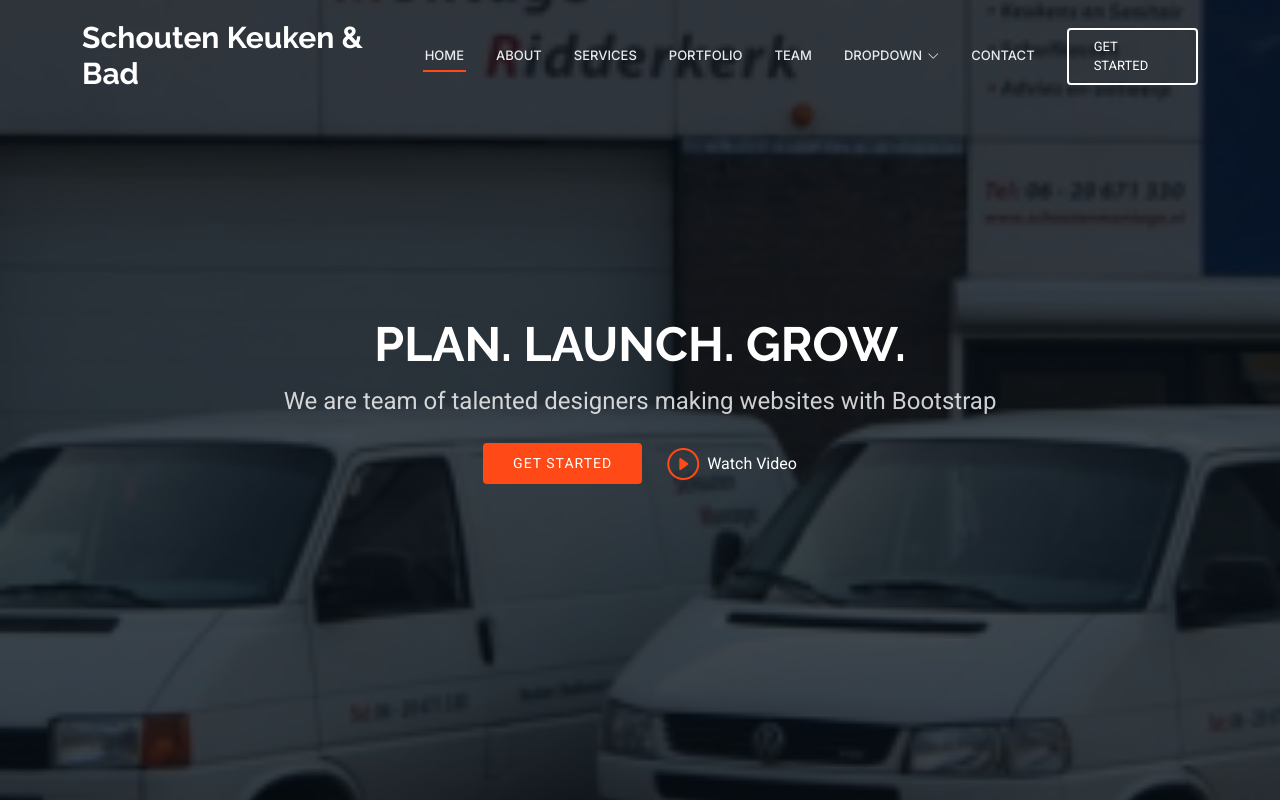
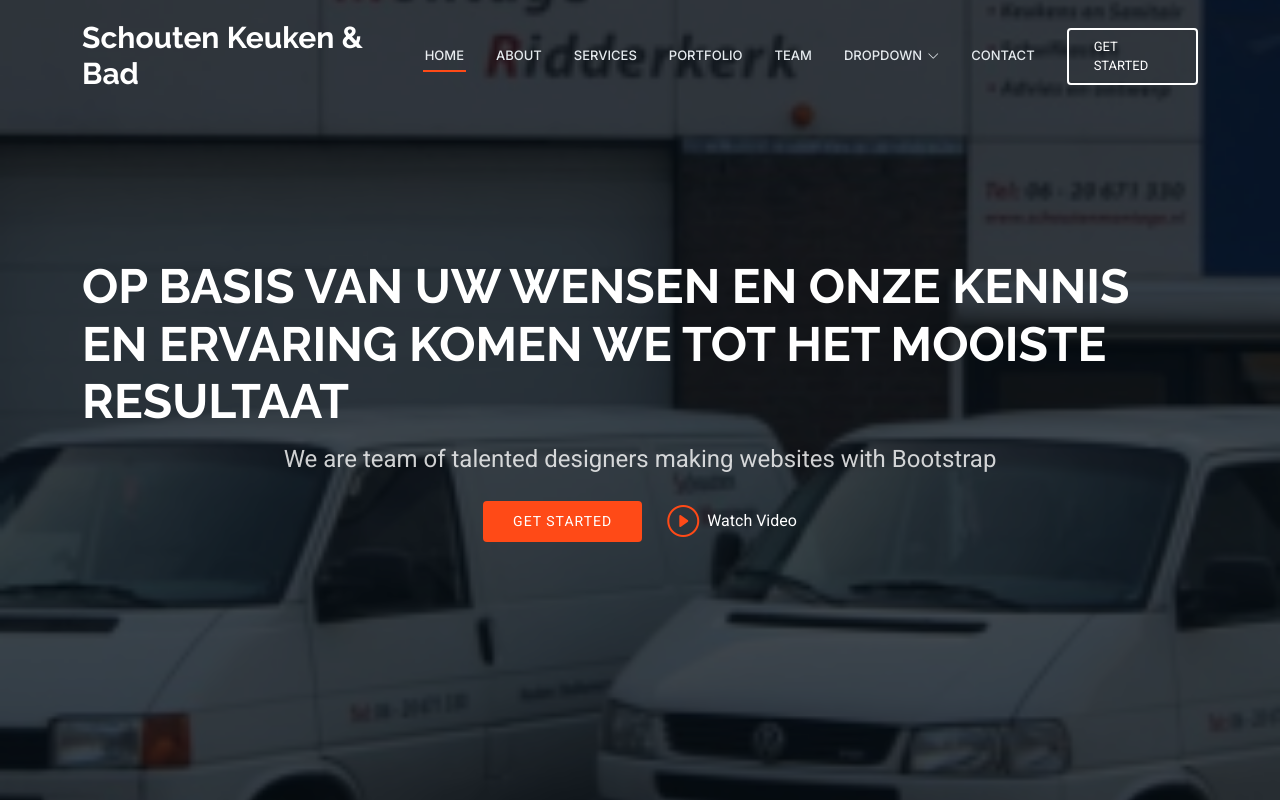
Before and after one commit to Ejejhfa/Schouten, a plain HTML site: page index.html in a window 1280 px wide. Shown: the top 800 px of the page. Drawn offline with Linux system fonts and the light colour scheme.

Commit message:
Update index.html

```diff
--- a/index.html
+++ b/index.html
@@ -89,7 +89,7 @@
       <img src="assets/img/logo-schouten.png" alt="" data-aos="fade-in">
 
       <div class="container d-flex flex-column align-items-center">
-        <h2 data-aos="fade-up" data-aos-delay="100">PLAN. LAUNCH. GROW.</h2>
+        <h2 data-aos="fade-up" data-aos-delay="100">Op basis van uw wensen en onze kennis en ervaring komen we tot het mooiste resultaat</h2>
         <p data-aos="fade-up" data-aos-delay="200">We are team of talented designers making websites with Bootstrap</p>
         <div class="d-flex mt-4" data-aos="fade-up" data-aos-delay="300">
           <a href="#about" class="btn-get-started">Get Started</a>
```
